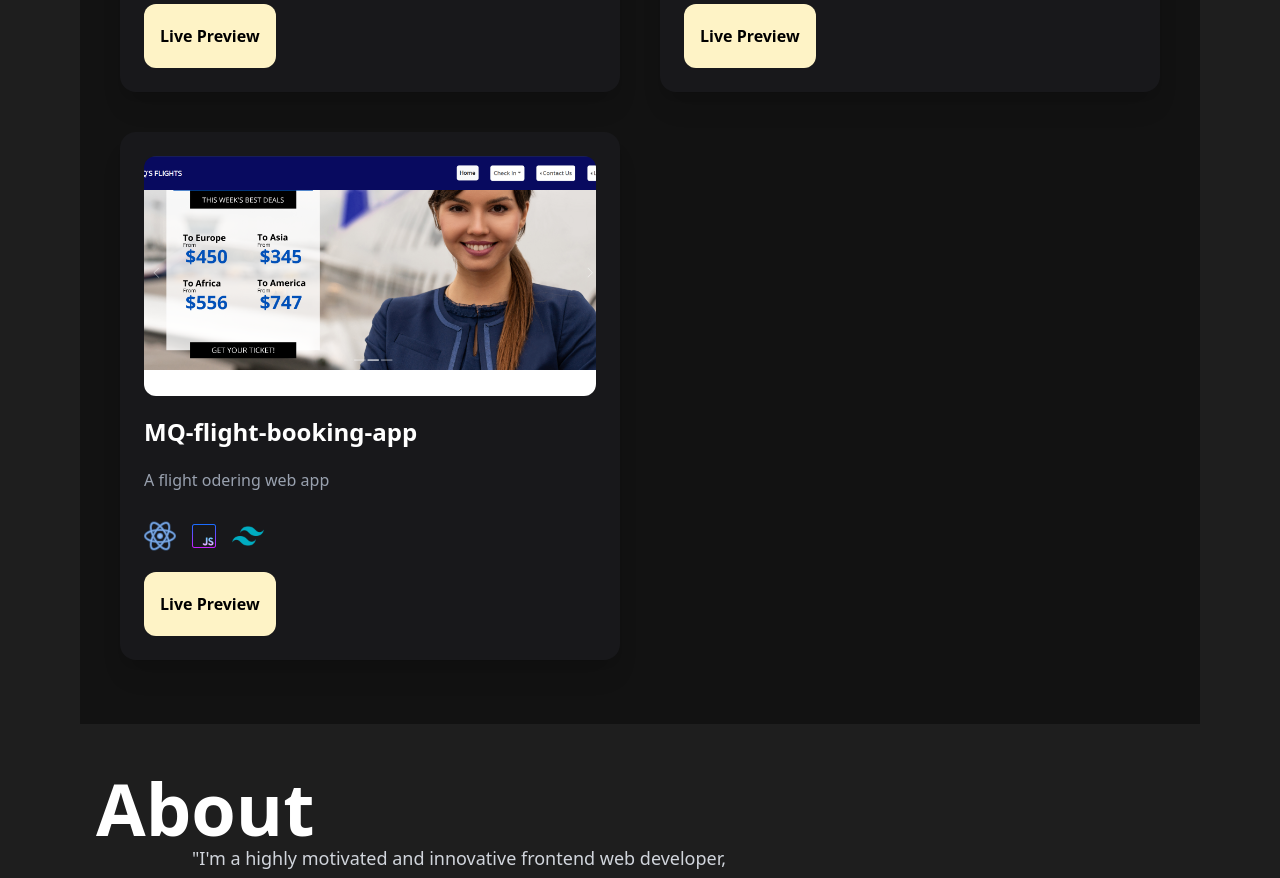
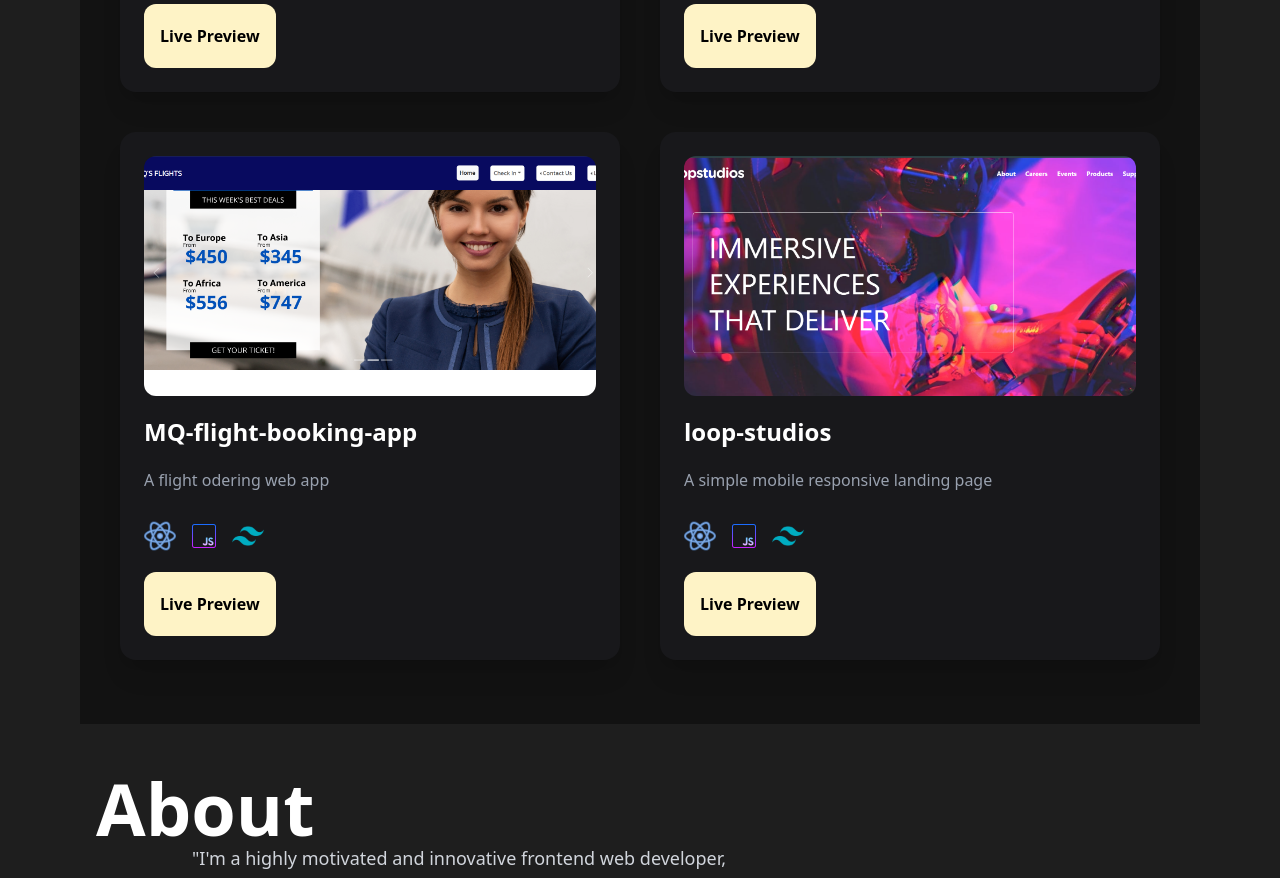
Before and after one commit to Zeez09/portfolio, a React (Vite) app: page / in a window 1280 px wide. Shown: the part 1580-2458 px from the top of the page. Built offline with nearby package versions, Linux system fonts and the light colour scheme.

Commit message:
new changes

```diff
--- a/src/data/Projects.js
+++ b/src/data/Projects.js
@@ -20,6 +20,13 @@ const projects = [
         description: "A flight odering web app",
         link: "https://mq-flight-booking-app.vercel.app/",
     },
+    {
+        id: "4",
+        image:"src/assets/images/Screenshot (158).png",
+        title: "loop-studios",
+        description: "A simple mobile responsive landing page",
+        link: "https://loop-studios-plum-kappa.vercel.app/",
+    },
 ];
 
 export default projects;
```
Also changed, not shown: src/assets/images/Screenshot (158).png (added).
